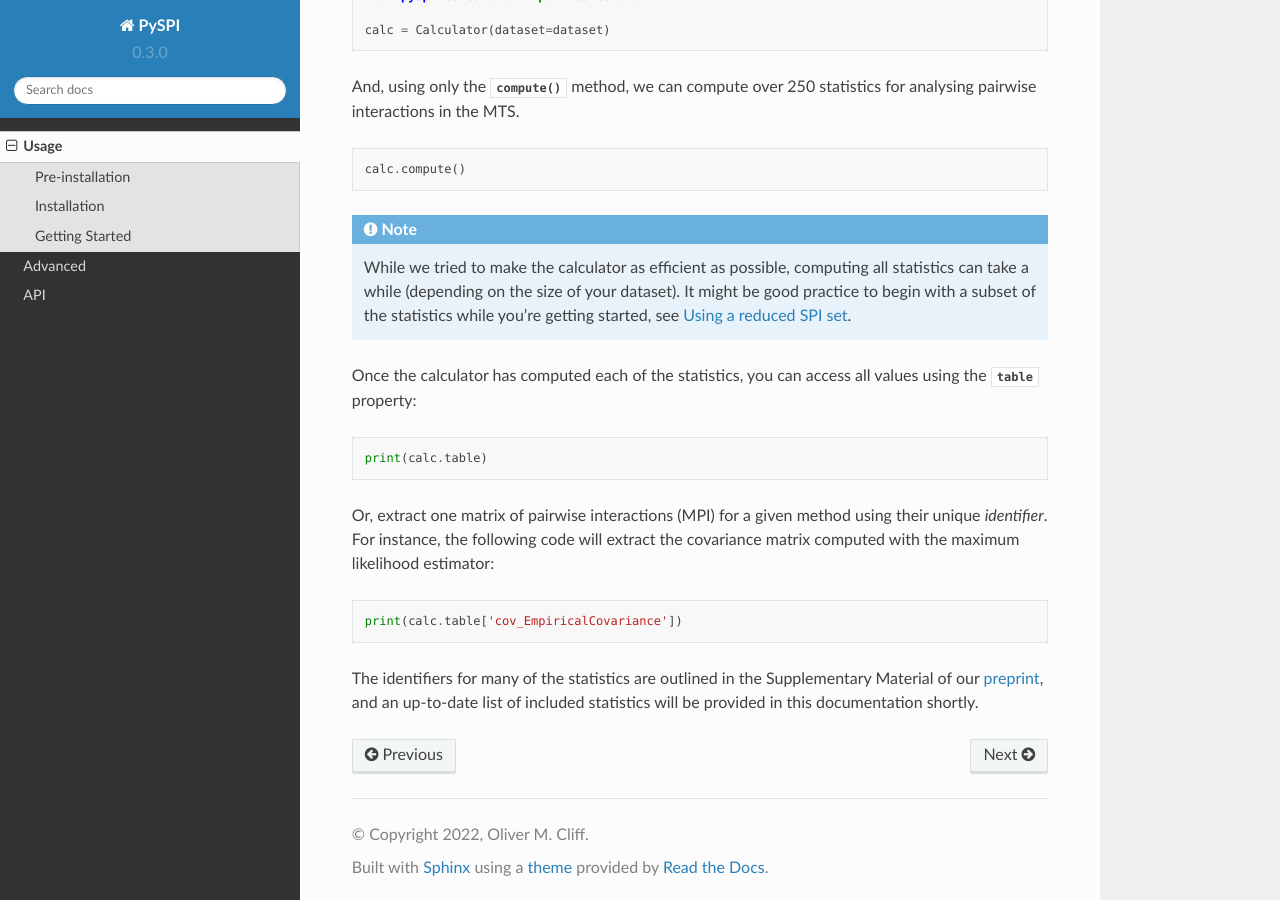
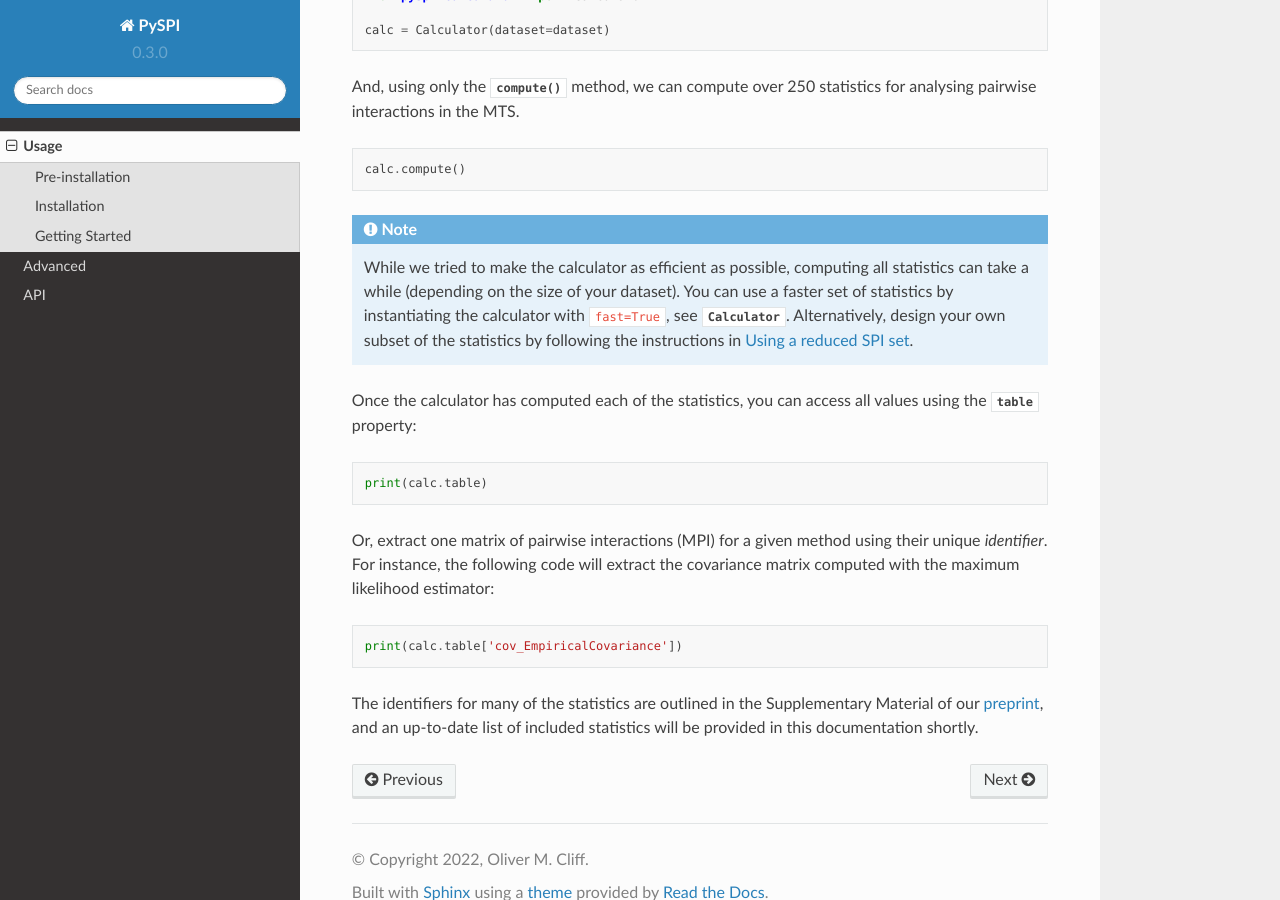
Before and after one commit to DynamicsAndNeuralSystems/pyspi, a Sphinx documentation site: the page built from docs/source/usage.rst, in a window 1280 px wide and 900 px high, scrolled down 1224 px. Built offline with Sphinx 7.4.7 and the Read the Docs theme 2.0.0, drawn with Linux system fonts in a browser that asks for light colours.

Commit message:
Updated the docs for the fast configuration file

```diff
--- a/docs/source/usage.rst
+++ b/docs/source/usage.rst
@@ -66,7 +66,8 @@ And, using only the :meth:`~pyspi.calculator.Calculator.compute` method, we can
 
 .. note::
    While we tried to make the calculator as efficient as possible, computing all statistics can take a while (depending on the size of your dataset).
-   It might be good practice to begin with a subset of the statistics while you're getting started, see :ref:`Using a reduced SPI set`.
+   You can use a faster set of statistics by instantiating the calculator with :code:`fast=True`, see :class:`~pyspi.calculator.Calculator`.
+   Alternatively, design your own subset of the statistics by following the instructions in :ref:`Using a reduced SPI set`.
 
 Once the calculator has computed each of the statistics, you can access all values using the :attr:`~pyspi.calculator.Calculator.table` property:
 
```
Also changed, not shown: 1 other file.
